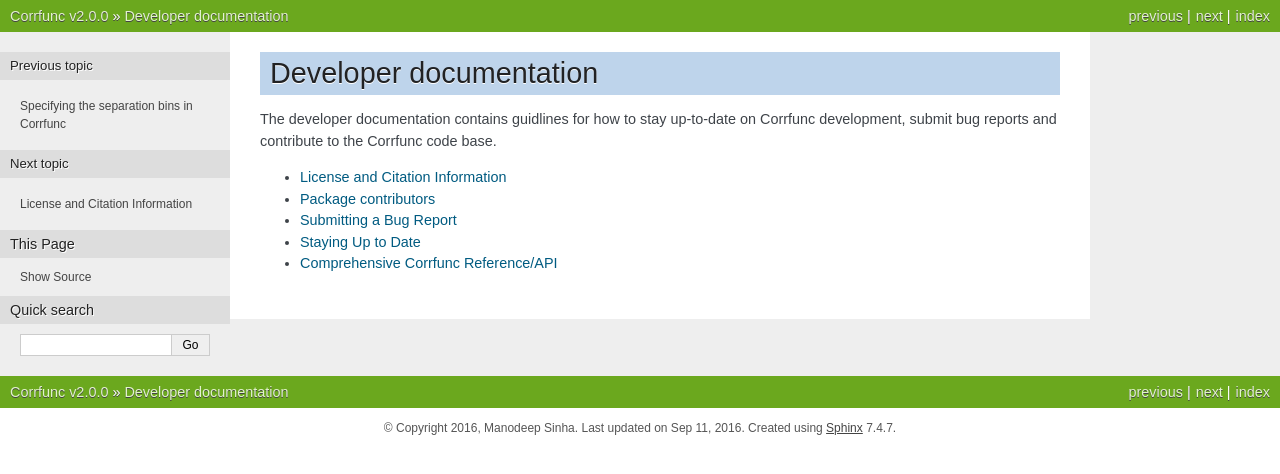
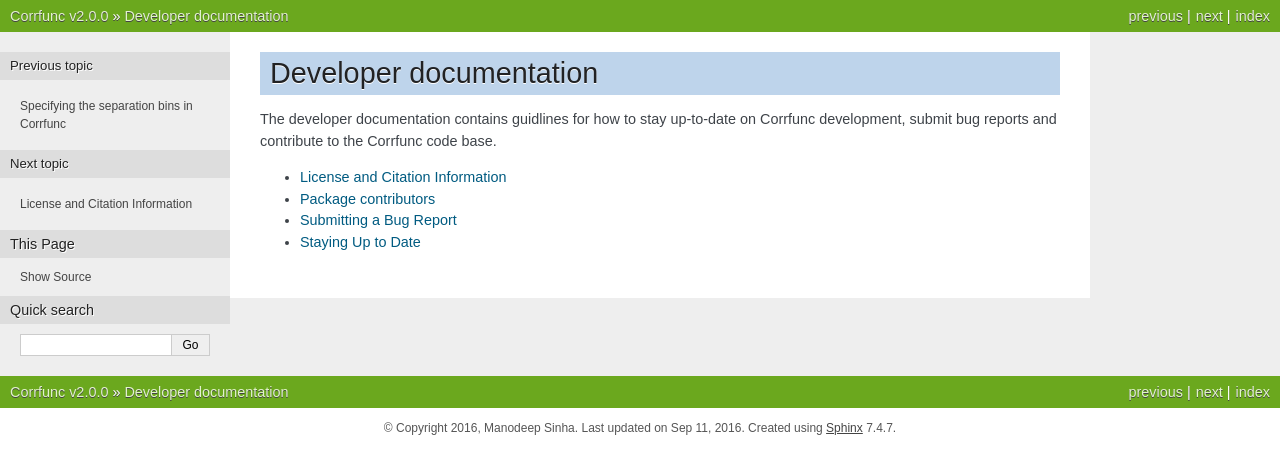
Before and after one commit to manodeep/Corrfunc, a Sphinx documentation site: the page built from docs/source/development/index.rst, in a window 1280 px wide. Shown: the top 474 px of the page. Built offline with Sphinx 7.4.7, drawn with Linux system fonts in a browser that asks for light colours.

Commit message:
Removed full API from development index [ci skip]

```diff
--- a/docs/source/development/index.rst
+++ b/docs/source/development/index.rst
@@ -16,4 +16,3 @@
    contributors
    bug_reports
    staying_up_to_date
-   corrfunc_full_api
```
